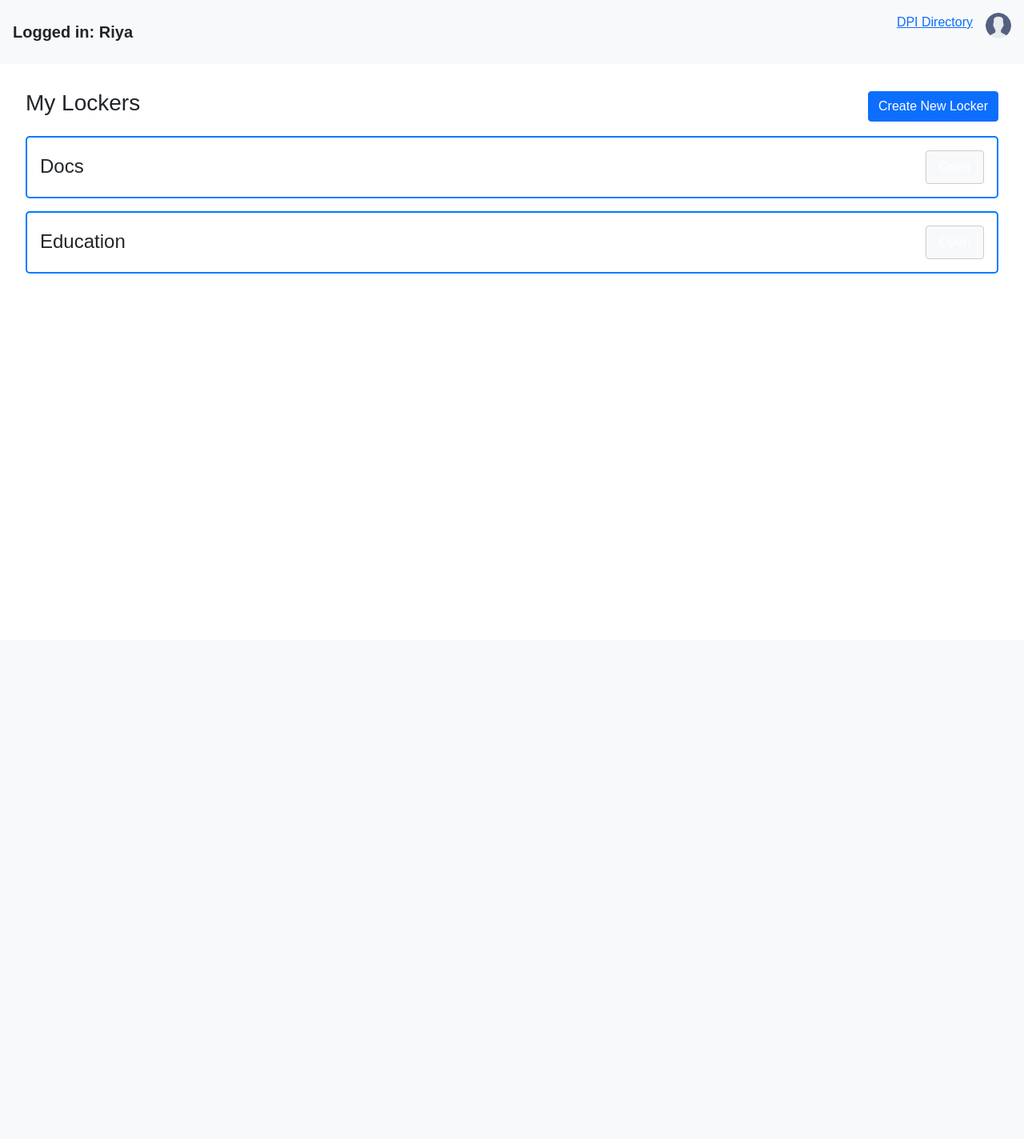
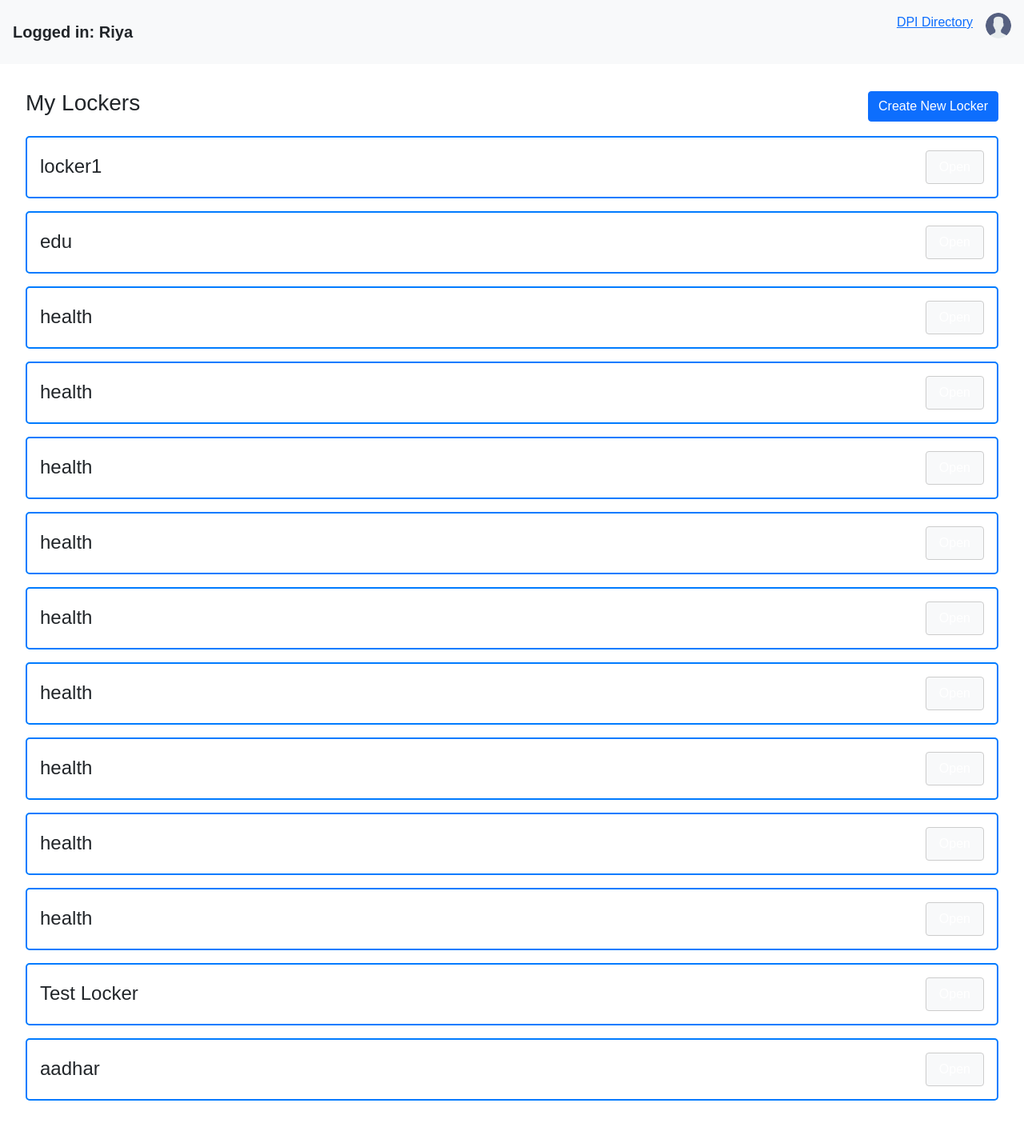
Before and after one commit to aam2k6/My-DPI-Project, a Django app: page / in a window 1280 px wide. Shown: the whole page at 80% size. Before the commit the page ends 342 px from the top, so only its background shows below. Run offline with Django 5.2, Linux system fonts and the light colour scheme; data comes from the database, SQL or seed files in the repository; both versions use the stored data as it was after the commit.

Commit message:
initial commit

```diff
--- a/api/urls.py
+++ b/api/urls.py
@@ -9,5 +9,5 @@
     path("addlocker/", views.LockerListCreate.as_view(), name="resource-view-create"),
     path("addresource/", views.ResourceListCreate.as_view(), name="resource-view-create"),
     path("shareresource/", views.ShareResources.as_view(), name='upload-resources'),
-    path("create-locker/", views.add_locker, name="create-locker"),  # Ensure this is correct
+    path("create-locker/", views.add_locker, name="create-locker"),
 ]
--- a/static/js/script(page1).js
+++ b/static/js/script(page1).js
@@ -3,7 +3,7 @@
     newLockerBtn.addEventListener('click', () => {
         let lockerName = prompt("Enter the name of new locker");
         if (lockerName) {
-            fetch('/create-locker/', {  // Ensure the URL is correct
+            fetch('/create-locker/', {
                 method: 'POST',
                 headers: {
                     'Content-Type': 'application/json',
@@ -14,10 +14,6 @@
             .then(response => {
                 if (!response.ok) {
                     throw new Error('Network response was not ok ' + response.statusText);
-                }
-                const contentType = response.headers.get('content-type');
-                if (!contentType || !contentType.includes('application/json')) {
-                    throw new TypeError("Oops, we haven't got JSON!");
                 }
                 return response.json();
             })
--- a/templates/page1.html
+++ b/templates/page1.html
@@ -24,14 +24,12 @@
         </div>
 
         <div id="lockerList">
+          {% for locker in lockers %}
           <div class="locker-box">
-            <h4>Docs</h4>
-            <button id="docsBtn" class="openBtn btn btn-secondary">Open</button>
+            <h4>{{ locker.name }}</h4>
+            <button class="openBtn btn btn-secondary">Open</button>
           </div>
-          <div class="locker-box">
-            <h4>Education</h4>
-            <button id="educationBtn" class="openBtn btn btn-secondary">Open</button>
-          </div>
+          {% endfor %}
           <!-- New lockers will be appended here -->
         </div>
      </div>
@@ -54,15 +52,14 @@
                     .then(response => response.json())
                     .then(data => {
                         if (data.success) {
-                            alert(`New Locker '${lockerName}' created!`);
-                            // Add the new locker to the list
+                            alert(`New Locker '${data.name}' created!`);
                             const lockerList = document.getElementById('lockerList');
                             const newLocker = document.createElement('div');
                             newLocker.classList.add('locker-box');
                             newLocker.innerHTML = `<h4>${data.name}</h4><button class="openBtn btn btn-secondary">Open</button>`;
                             lockerList.appendChild(newLocker);
                         } else {
-                            alert('Error creating locker');
+                            alert('Error creating locker: ' + data.error);
                         }
                     })
                     .catch(error => {
```
Also changed, not shown: db.sqlite3.
